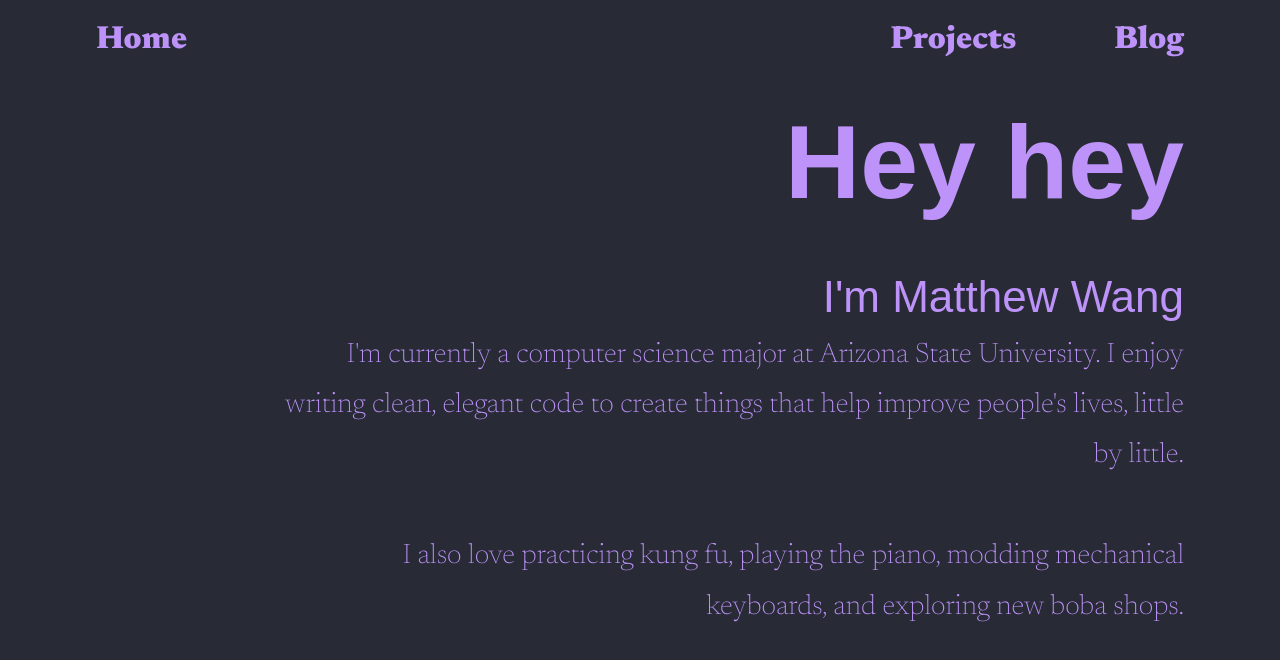
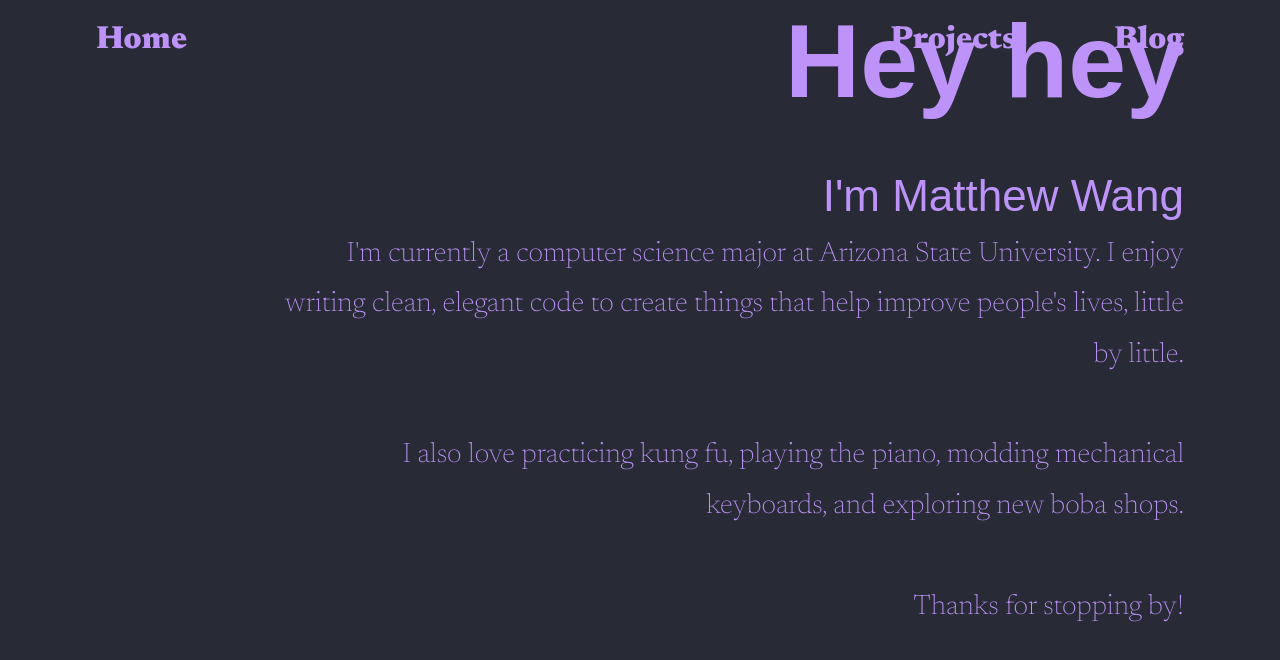
Before and after one commit to sintheiaa/mattswang.dev, a Next.js app: page / in a window 1280 px wide. Shown: the top 660 px of the page. Built offline with nearby package versions, Linux system fonts and the light colour scheme; a web font is replaced by a local one.

Commit message:
updated homepage

```diff
--- a/app/page.tsx
+++ b/app/page.tsx
@@ -8,7 +8,7 @@ export default function HomePage() {
       <p style={largerTextStyle}>
         I&apos;m currently a computer science major at Arizona State University. I enjoy writing clean, {/* Escaped single quote */}
         elegant code to create things that help improve people&apos;s lives, little by little. <br /><br /> {/* Escaped single quote */}
-        I also love practicing kung fu, playing the piano, modding mechanical keyboards, and exploring new boba shops.
+        I also love practicing kung fu, playing the piano, modding mechanical keyboards, and exploring new boba shops.<br /><br />Thanks for stopping by!
       </p>
     </section>
   );
```
